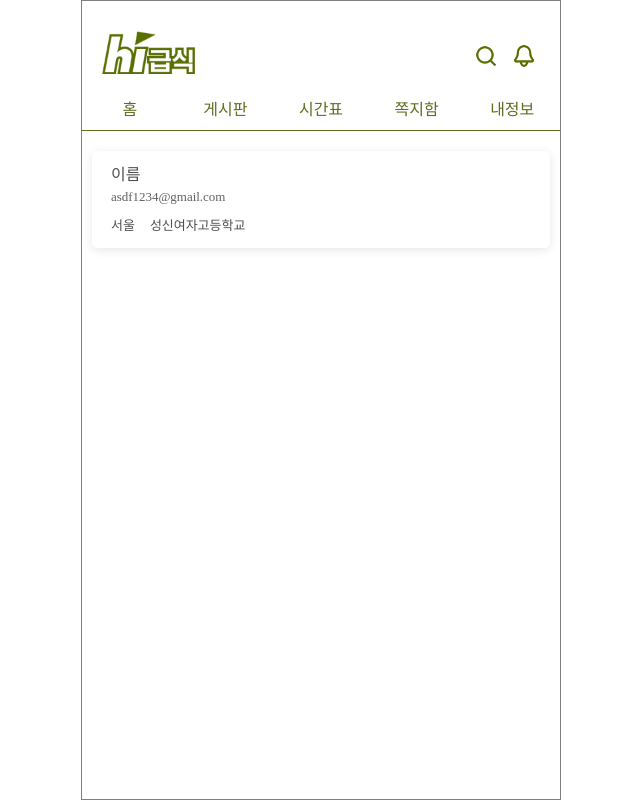
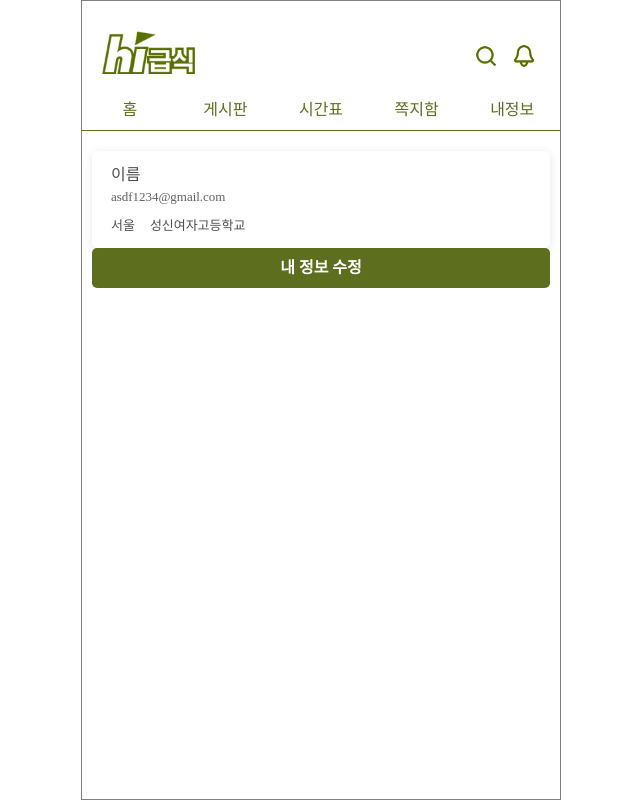
Before and after one commit to ziri-bros/high-geupsik-frontend, a React (Create React App) app: page /myInfo in a window 1280 px wide. Shown: the whole page, without its empty margins (319-959 px from the left). Built offline with nearby package versions, Linux system fonts and the light colour scheme.

Commit message:
Feature : 공통 Button 컴포넌트 개발 resolved:#10:

```diff
--- a/src/component/MyInfo.jsx
+++ b/src/component/MyInfo.jsx
@@ -1,5 +1,6 @@
 import styled from '@emotion/styled';
 import React from 'react';
+import Button from './common/Button';
 
 const MyInfoWrapper = styled.div`
   margin: 20px 10px;
@@ -39,8 +40,8 @@ const MyInfo = () => (
         <Text area>서울</Text>
         <Text>성신여자고등학교</Text>
       </div>
-
     </MyInfoBox>
+    <Button>내 정보 수정</Button>
   </MyInfoWrapper>
 );
 
--- a/src/component/RegisterUserInfo.jsx
+++ b/src/component/RegisterUserInfo.jsx
@@ -1,5 +1,6 @@
 import styled from '@emotion/styled';
 import React, { useRef, useState } from 'react';
+import Button from './common/Button';
 
 const RegisterUserInfoBox = styled.div`
   margin: 15px 0 0 22px;
@@ -82,24 +83,6 @@ const ImageUploadButton = styled.div`
   cursor: pointer;
 `;
 
-const RegisterBtn = styled.div`
-  position: absolute;
-  bottom: 0;
-  left: 0;
-  right: 0;
-  margin: 0 11px 5px 11px;
-  height: 40px;
-  background: #5d6e1e;
-  border-radius: 5px;
-  cursor:pointer;
-
-  display: flex;
-  align-items: center;
-  justify-content: center;
-  color: white;
-  font-weight: bold;
-`;
-
 const RegisterUserInfo = () => {
   const [imgData, setImgData] = useState(null);
   const fileInput = useRef(null);
@@ -139,7 +122,7 @@ const RegisterUserInfo = () => {
           <ImageUploadButton onClick={onClickBtn}>학생증 첨부</ImageUploadButton>
         </ImageWrapper>
       </InputWrapper>
-      <RegisterBtn>가입하기</RegisterBtn>
+      <Button footer>가입하기</Button>
     </RegisterUserInfoBox>
   );
 };
--- /dev/null
+++ b/src/component/common/Button.jsx
@@ -0,0 +1,37 @@
+import React from 'react';
+import styled from '@emotion/styled';
+import PropTypes from 'prop-types';
+import { css } from '@emotion/react';
+
+const ButtonBox = styled.div`
+  /* 하단에 위치하는 버튼 디자인 */
+  ${props => props.footer && css`
+    position: absolute;
+    bottom: 0;
+    left: 0;
+    right: 0;
+    margin: 0 11px 5px 11px;
+  `}
+
+  height: 40px;
+  background: #5d6e1e;
+  border-radius: 5px;
+  cursor:pointer;
+
+  display: flex;
+  align-items: center;
+  justify-content: center;
+  color: white;
+  font-weight: bold;
+`;
+
+const Button = ({ children, footer }) => (
+  <ButtonBox footer={footer}>{children}</ButtonBox>
+);
+
+Button.propTypes = {
+  children: PropTypes.string.isRequired,
+  footer: PropTypes.string,
+};
+
+export default Button;
```
